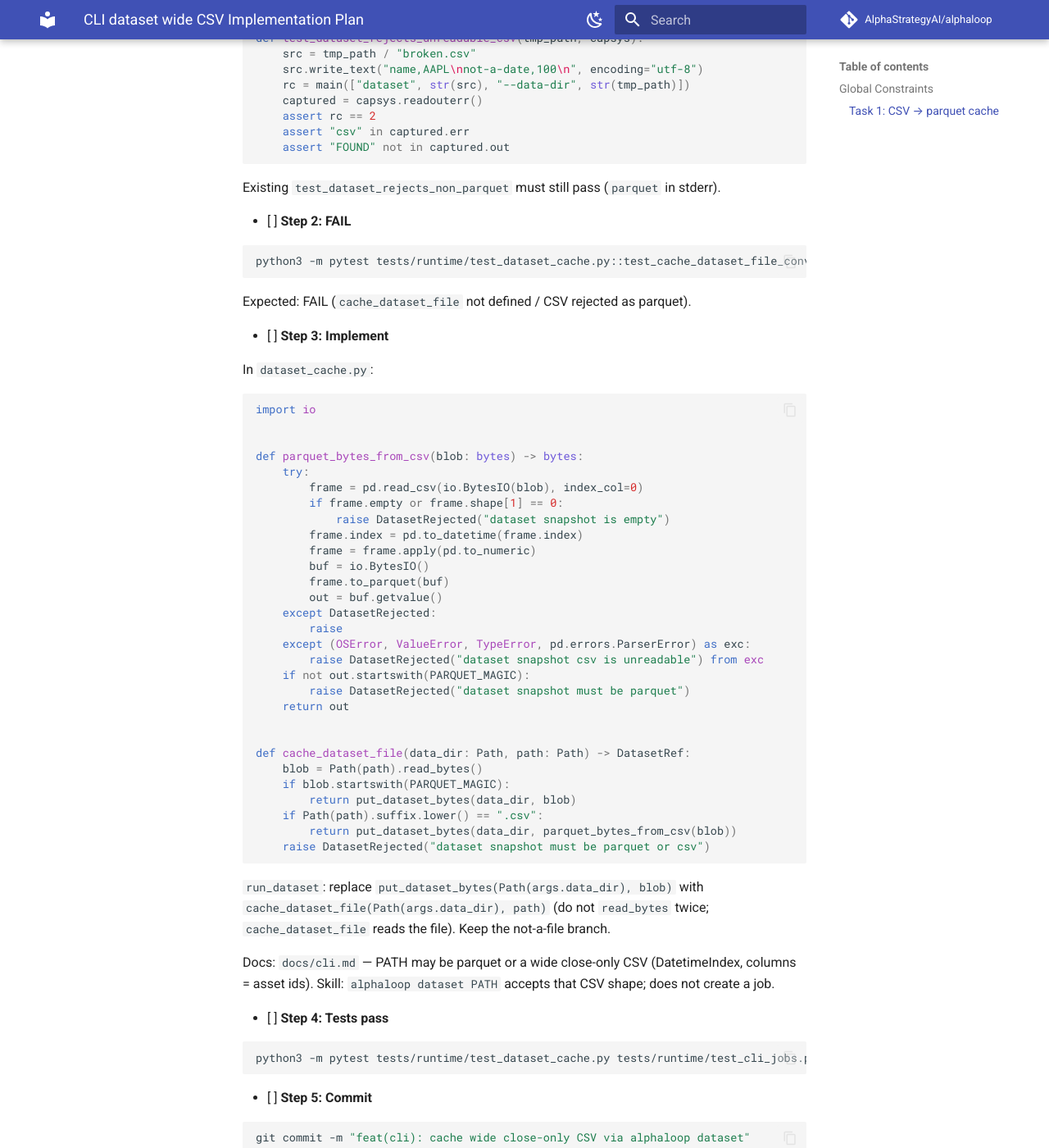
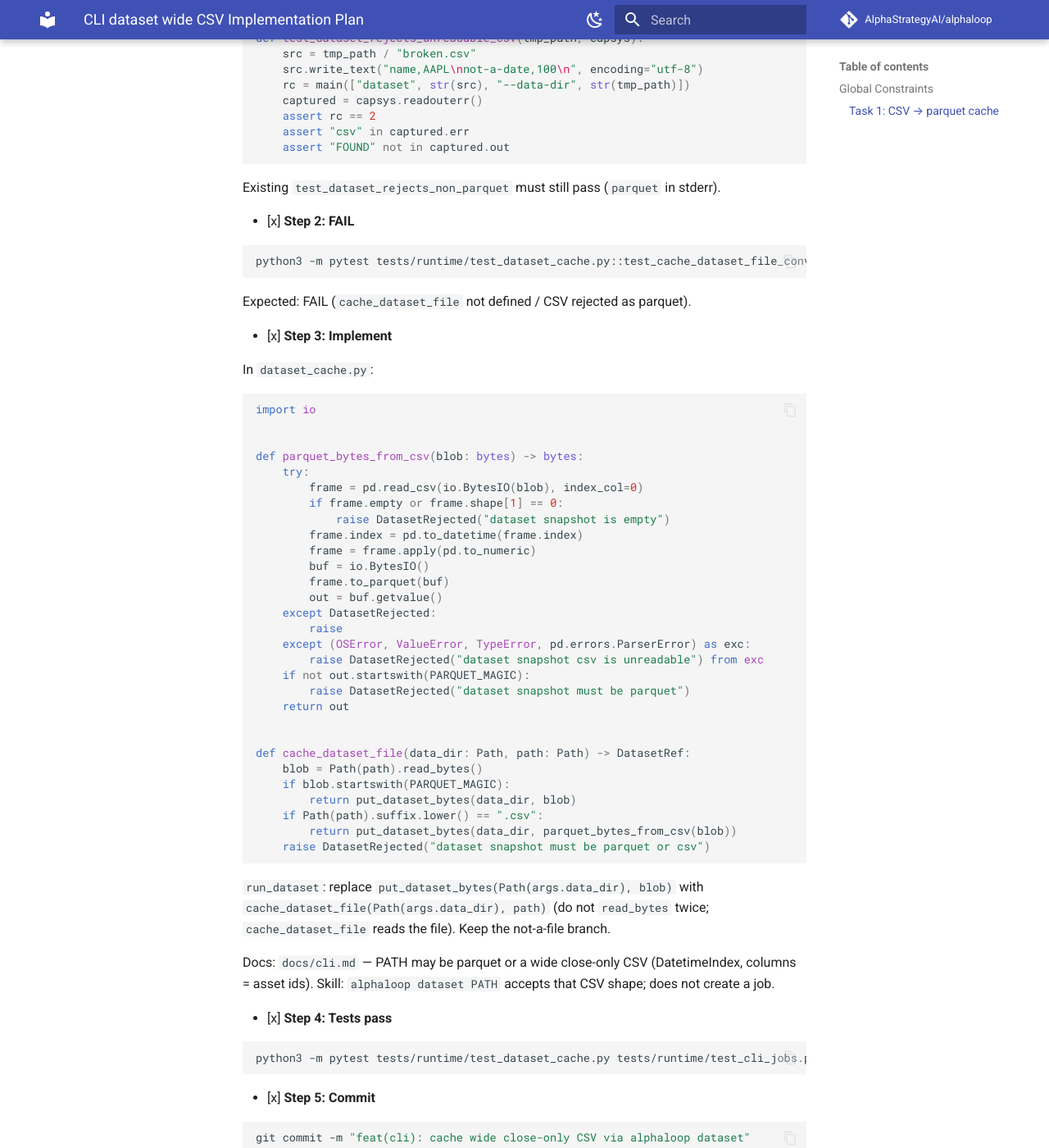
Before and after one commit to AlphaStrategyAI/alphaloop, an MkDocs documentation site: the page built from docs/plans/2026-08-20-dataset-csv.md, in a window 1280 px wide and 1400 px high, scrolled down 1962 px. Shown: the whole window at 82% size. Built offline with MkDocs 1.6.1 and Material for MkDocs 9.7.7, drawn with Linux system fonts in a browser that asks for light colours; comment, search, counter and statistics services are not loaded.

````diff
--- a/docs/plans/2026-08-20-dataset-csv.md
+++ b/docs/plans/2026-08-20-dataset-csv.md
@@ -93,7 +93,7 @@ def test_dataset_rejects_unreadable_csv(tmp_path, capsys):
 
 Existing `test_dataset_rejects_non_parquet` must still pass (`parquet` in stderr).
 
-- [ ] **Step 2: FAIL**
+- [x] **Step 2: FAIL**
 
 ```bash
 python3 -m pytest tests/runtime/test_dataset_cache.py::test_cache_dataset_file_converts_wide_csv tests/runtime/test_cli_jobs.py::test_dataset_caches_wide_csv_without_daemon -v
@@ -101,7 +101,7 @@ python3 -m pytest tests/runtime/test_dataset_cache.py::test_cache_dataset_file_c
 
 Expected: FAIL (`cache_dataset_file` not defined / CSV rejected as parquet).
 
-- [ ] **Step 3: Implement**
+- [x] **Step 3: Implement**
 
 In `dataset_cache.py`:
 
@@ -145,13 +145,13 @@ Docs: `docs/cli.md` — PATH may be parquet or a wide close-only CSV
 (DatetimeIndex, columns = asset ids). Skill: `alphaloop dataset PATH`
 accepts that CSV shape; does not create a job.
 
-- [ ] **Step 4: Tests pass**
+- [x] **Step 4: Tests pass**
 
 ```bash
 python3 -m pytest tests/runtime/test_dataset_cache.py tests/runtime/test_cli_jobs.py::test_dataset_caches_parquet_without_daemon tests/runtime/test_cli_jobs.py::test_dataset_caches_wide_csv_without_daemon tests/runtime/test_cli_jobs.py::test_dataset_rejects_non_parquet tests/runtime/test_cli_jobs.py::test_dataset_rejects_unreadable_csv tests/runtime/test_dataset_upload.py -v
 ```
 
-- [ ] **Step 5: Commit**
+- [x] **Step 5: Commit**
 
 ```bash
 git commit -m "feat(cli): cache wide close-only CSV via alphaloop dataset"
````
